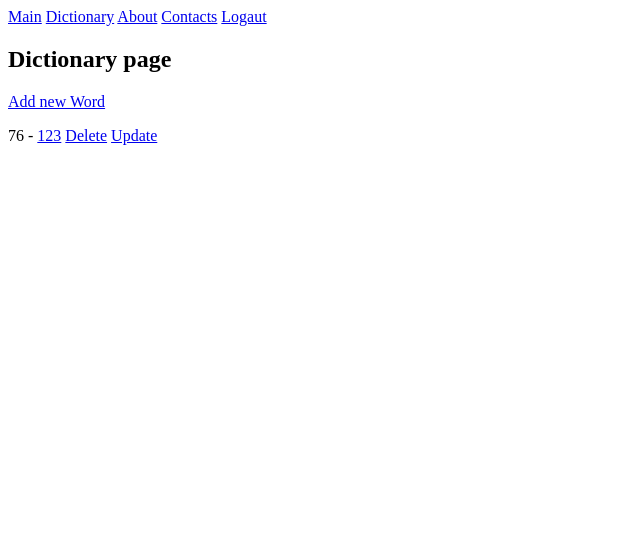
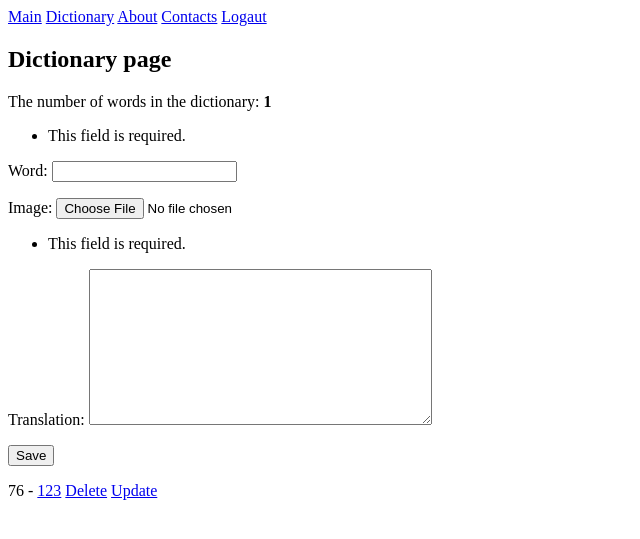
Before and after one commit to vadym-drok/WordCardsWeb, a Django app: page /dictionary/ in a window 1280 px wide. Shown: the top 539 px of the page, without its empty margins (0-640 px from the left). Run offline with Django 3.2, Linux system fonts and the light colour scheme; a user stored in the database is signed in; data comes from the database, SQL or seed files in the repository; both versions use the stored data as it was after the commit.

Commit message:
not del def img

```diff
--- a/WordCardsWeb/main/models.py
+++ b/WordCardsWeb/main/models.py
@@ -4,13 +4,21 @@ from django.urls import reverse
 class Word(models.Model):
     word = models.CharField(max_length=200)
     # image = models.ImageField(null=True, blank=True) #, upload_to='images/'
-    image = models.ImageField(null=True, blank=True, upload_to='../images/')
+    image = models.ImageField(
+    upload_to='../images/', default='../images/default.jpg', blank=True
+    )
     translation = models.TextField()
+
+    def __str__(self):
+        return self.word
 
     def get_absolute_url(self):
         return reverse('word-detail', kwargs={'pk':self.pk})#f"/products/{self.id}/"
 
-    def delete(self, *args, **kwargs):
+    def delete_img(self, *args, **kwargs):
         self.image.delete()
+        super().delete(*args, **kwargs)
+
+    def delete_def(self, *args, **kwargs):
 
         super().delete(*args, **kwargs)
--- a/WordCardsWeb/main/templates/main/dictionary.html
+++ b/WordCardsWeb/main/templates/main/dictionary.html
@@ -5,15 +5,21 @@
 
 {% block content %}
 <h2> Dictionary page </h2>
+<p>The number of words in the dictionary: <b>{{ len_dict }}</b></p>
 
-<a href="{% url 'word-create' %}">Add new Word</a>
-
+<form action="." method="POST" enctype="multipart/form-data">
+    {% csrf_token %}
+    {{ form1.as_p }}
+    <input type="submit" value="Save" />
+</form>
 
 {% for instance in object_list %}
 <p>{{ instance.id }} - <a href="{{ instance.get_absolute_url }}">{{ instance.word }}</a>
   <a href="{% url 'word-delete' instance.pk %}">Delete</a>
   <a href="{% url 'word-update' instance.pk %}">Update</a>
 </p>
+
 {% endfor %}
 
 {% endblock  %}
+<!-- <a href="{% url 'word-create' %}">Add new Word</a> -->
--- a/WordCardsWeb/main/templates/main/word_detail.html
+++ b/WordCardsWeb/main/templates/main/word_detail.html
@@ -13,5 +13,4 @@
 <p>{{ object.translation}}</p>
 
 
-
 {% endblock  %}
--- a/WordCardsWeb/main/urls.py
+++ b/WordCardsWeb/main/urls.py
@@ -1,37 +1,41 @@
 from django.urls import path
 from .views import (
     WordListView,
-    WordCreateView,
     WordDetailView,
     WordUpdateView,
+
     MainView,
+
+    list_and_create,
+    word_delete_view,
+
     AboutView,
     ContactsView,
     MyLoginView,
-    MyRegisterView,
-    WordDeleteView
+    MyRegisterView
     )
 
 from django.conf import settings
 from django.conf.urls.static import static
 
+from django.contrib.staticfiles.urls import staticfiles_urlpatterns
 
 urlpatterns = [
     path('main/', MainView, name='main'),
-    # path('main/', MainView.as_view(), name='main'),
 
     path('register/', MyRegisterView.as_view(), name='register'),
     path('login/', MyLoginView.as_view(), name='login'),
 
-
     path('ubaut/', AboutView.as_view(), name='about'),
     path('contacts/', ContactsView.as_view(), name='contacts'),
-    path('dictionary/', WordListView.as_view(), name='dictionary'),
-    path('dictionary/create/', WordCreateView.as_view(), name='word-create'),
+    path('dictionary/', list_and_create, name='dictionary'),
+
     path('dictionary/<int:pk>/', WordDetailView.as_view(), name='word-detail'),
     path('dictionary/<int:pk>/update/', WordUpdateView.as_view(), name='word-update'),
-    path('dictionary/<int:pk>/delete/', WordDeleteView.as_view(), name='word-delete'),
+    path('dictionary/<int:pk>/delete/', word_delete_view, name='word-delete'),
+
 ]
 
+urlpatterns += staticfiles_urlpatterns()
 
 urlpatterns += static(settings.MEDIA_URL, document_root=settings.MEDIA_ROOT)
--- a/WordCardsWeb/main/views.py
+++ b/WordCardsWeb/main/views.py
@@ -3,8 +3,13 @@ from .models import Word
 from django.urls import reverse, reverse_lazy
 from .forms import WordModelForm
 
+from django.http import HttpResponseRedirect
+
 from django.contrib.auth.views import LoginView
-from django.views.generic.edit import FormView
+from django.views.generic.edit import FormView, BaseCreateView
+from django.views.generic.base import TemplateResponseMixin
+from django.views.generic.list import BaseListView
+
 from django.contrib.auth.forms import UserCreationForm
 
 from django.views.generic import (
@@ -27,10 +32,6 @@ def MainView(request):
     }
     return render(request, 'main/main_page.html', context)
 
-# class MainView(TemplateView):
-#     template_name = "main/main_page.html"
-
-
 
 class MyRegisterView(CreateView):
     template_name = "main/register.html"
@@ -38,10 +39,19 @@ class MyRegisterView(CreateView):
     success_url = '/'
 
 
-class WordDeleteView(DeleteView):
-    model = Word
-    template_name = "main/delete_word.html"
-    success_url = '../../'
+def word_delete_view(request, pk):
+    model = Word.objects.get(id=pk)
+    if request.method == 'POST':
+#       print('Prining POST:', request.POST, pk, model, model.image)
+        if model.image != '../images/default.jpg':
+            model.delete_img()
+            return redirect('/dictionary/')
+        else:
+            model.delete_def()
+            return redirect('/dictionary/')
+
+    context = {'object':model}
+    return render(request, "main/delete_word.html", context)
 
 
 class MyLoginView(LoginView):
@@ -54,11 +64,6 @@ class ContactsView(TemplateView):
     template_name = "main/contacts.html"
 
 
-class WordListView(ListView):
-    template_name = 'main/dictionary.html'
-    queryset = Word.objects.all()
-
-
 class WordUpdateView(UpdateView):
     model = Word
     form_class = WordModelForm
@@ -66,12 +71,43 @@ class WordUpdateView(UpdateView):
     success_url = '/dictionary/'
 
 
-class WordCreateView(CreateView):
-    template_name = 'main/word_create.html'
-    form_class = WordModelForm
-    success_url = '/dictionary/'
+class WordListView(ListView):
+    template_name = 'main/dictionary.html'
+    queryset = Word.objects.all()
+
+
+def list_and_create(request):
+    form = WordModelForm(request.POST, request.FILES or None)
+    if request.method == 'POST' and form.is_valid():
+        form.save()
+        form = WordModelForm()
+        return HttpResponseRedirect(reverse("dictionary"))
+
+    # notice this comes after saving the form to pick up new objects
+    objects = Word.objects.all()
+    len_dict = len(list(objects))
+    return render(request, 'main/dictionary.html', {
+    'object_list': objects,
+    'form1': form,
+    'len_dict' : len_dict
+    })
 
 
 class WordDetailView(DetailView):
     template_name = 'main/word_detail.html'
     queryset = Word.objects.all()
+
+# class WordCreateView(CreateView):
+#     template_name = 'main/word_create.html'
+#     form_class = WordModelForm
+#     success_url = '/dictionary/'
+
+
+# class MainView(TemplateView):
+#     template_name = "main/main_page.html"
+
+
+# class WordDeleteView(DeleteView):
+#     model = Word
+#     template_name = "main/delete_word.html"
+#     success_url = '../../'
```
Also changed, not shown: WordCardsWeb/db.sqlite3, WordCardsWeb/images/Tesla-Roadster-2020-1024-03.jpg (deleted), WordCardsWeb/images/default.jpg (added), WordCardsWeb/main/migrations/0005_alter_word_image.py (added), WordCardsWeb/main/migrations/0006_alter_word_image.py (added), WordCardsWeb/main/migrations/0007_alter_word_image.py (added), WordCardsWeb/main/migrations/0008_alter_word_image.py (added), WordCardsWeb/main/migrations/0009_alter_word_image.py (added).
